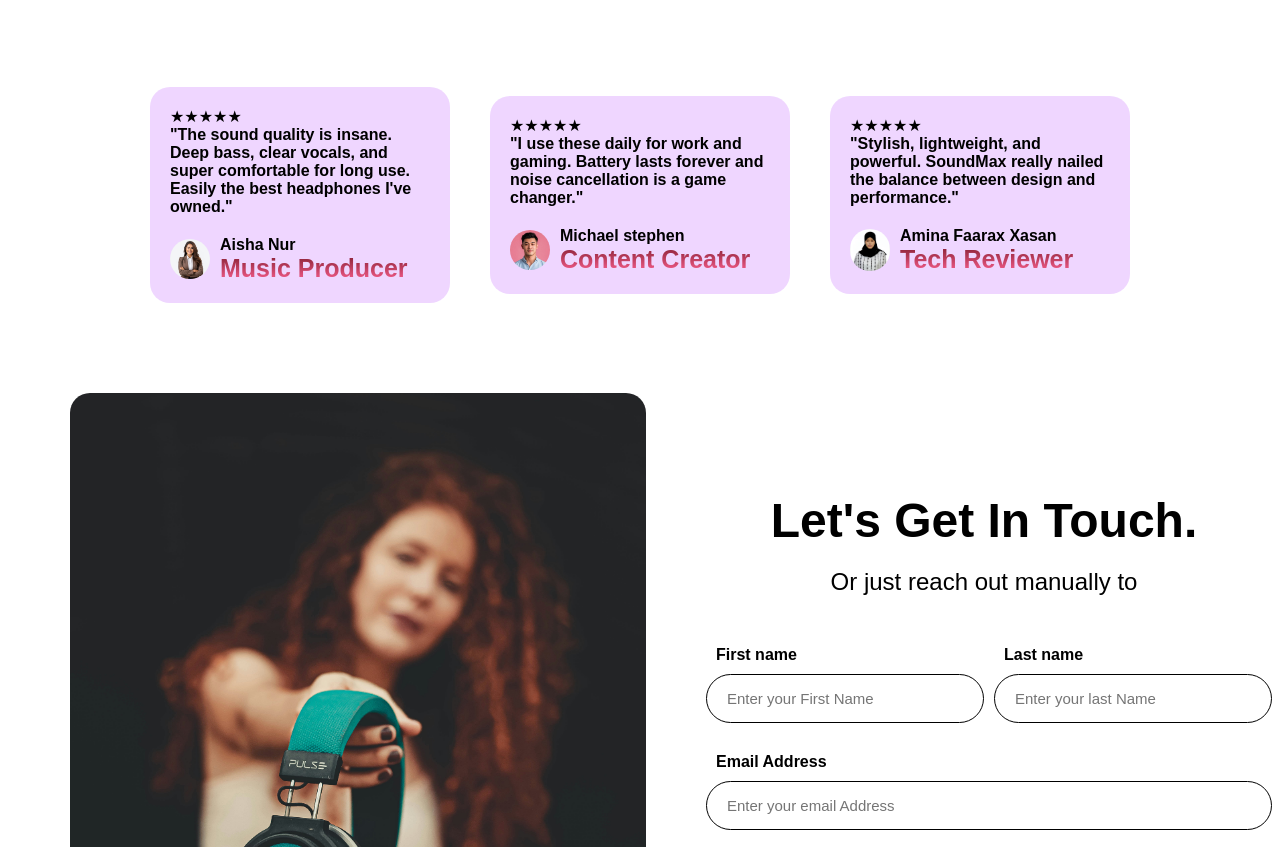
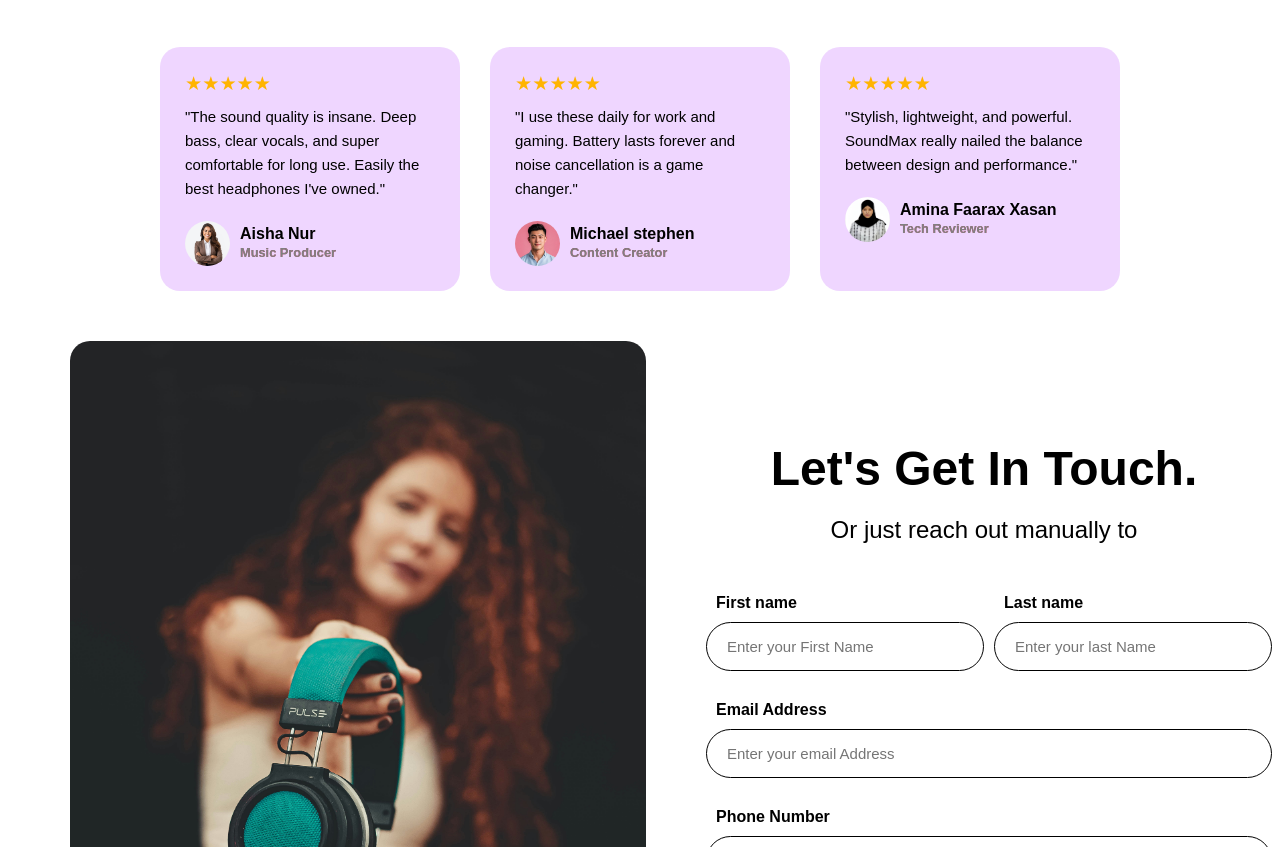
Before and after one commit to sumayocfitaax/Sound-Max, a plain HTML site: page index.html in a window 1280 px wide. Shown: the part 1696-2543 px from the top of the page. Drawn offline with Linux system fonts and the light colour scheme.

Commit message:
Update style.css

```diff
--- a/style.css
+++ b/style.css
@@ -246,40 +246,56 @@ ul {
 .review {
     display: flex;
     justify-content: center;
-    /* centers horizontally */
-    align-items: center;
     flex-wrap: wrap;
-    /* allows wrapping */
+    gap: 30px;
     width: 90%;
-    padding: 40px;
-    gap: 40px;
     margin: 50px auto;
-    /* ✅ THIS centers the whole section */
 }
 
 .review-person {
+    background: #deacff7c;
     border-radius: 20px;
-    background-color: #deacff7c;
-    padding: 20px;
+    padding: 25px;
     width: 300px;
-    /* ✅ gives consistent size */
+    transition: 0.3s ease;
 }
 
-.review-person img {
-    width: 40px;
-    border-radius: 80px;
+.review-person:hover {
+    transform: translateY(-10px);
+    box-shadow: 0 10px 20px rgba(0,0,0,0.2);
+}
+
+.stars {
+    color: #ffb400;
+    font-size: 1.2rem;
+    margin-bottom: 10px;
 }
 
 .review-person p {
-    font-size: 16x;
-    font-weight: bold;
+    font-size: 15px;
+    line-height: 1.6;
+    margin-bottom: 20px;
 }
 
 .review-name {
-    margin-top: 20px;
     display: flex;
+    align-items: center;
     gap: 10px;
-    align-items: center;
+}
+
+.review-name img {
+    width: 45px;
+    height: 45px;
+    border-radius: 50%;
+}
+
+.review-name h4 {
+    font-size: 1rem;
+}
+
+.review-name span {
+    font-size: 0.8rem;
+    color: gray;
 }
 
 .contact-container {
@@ -509,7 +525,6 @@ ul {
 
     .nav-links {
         display: none !important;
-        /* ✅ FORCE hide */
         position: absolute;
         top: 100%;
         left: 0;
@@ -523,7 +538,6 @@ ul {
 
     .nav-links.active {
         display: flex !important;
-        /* ✅ show when clicked */
     }
 
     .navbar {
```
